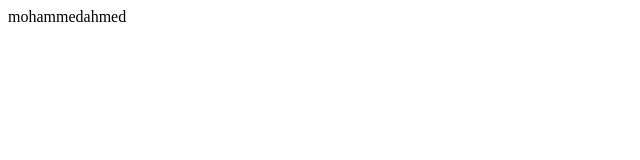
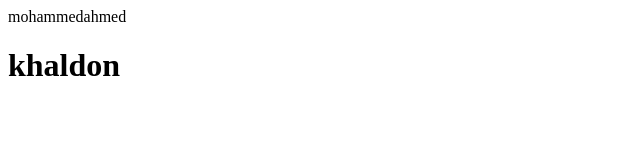
Before and after one commit to khaldonAlkhwlany/projectcss, a plain HTML site: page home.html in a window 1280 px wide. Shown: the whole page, without its empty margins (0-640 px from the left). Drawn offline with Linux system fonts and the light colour scheme.

Commit message:
add word khaldon

```diff
--- a/home.html
+++ b/home.html
@@ -7,5 +7,6 @@
 </head>
 <body>
     mohammedahmed
+<h1>khaldon</h1>
 </body>
 </html>
```
